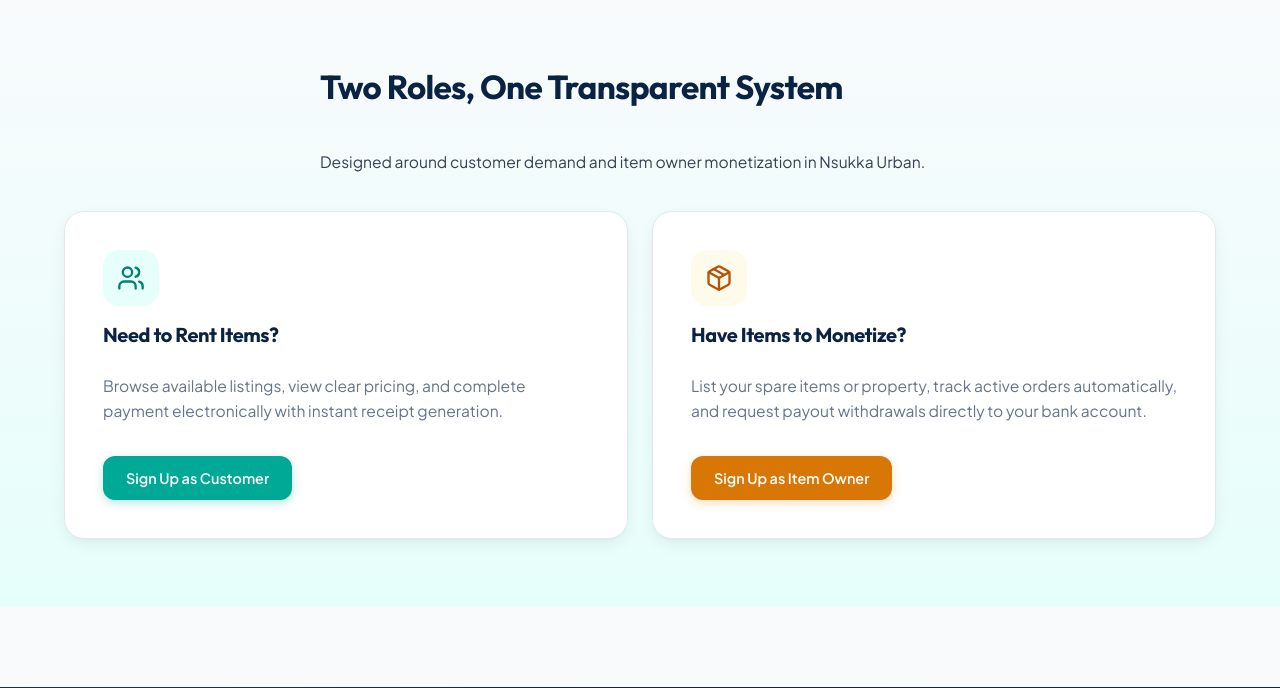
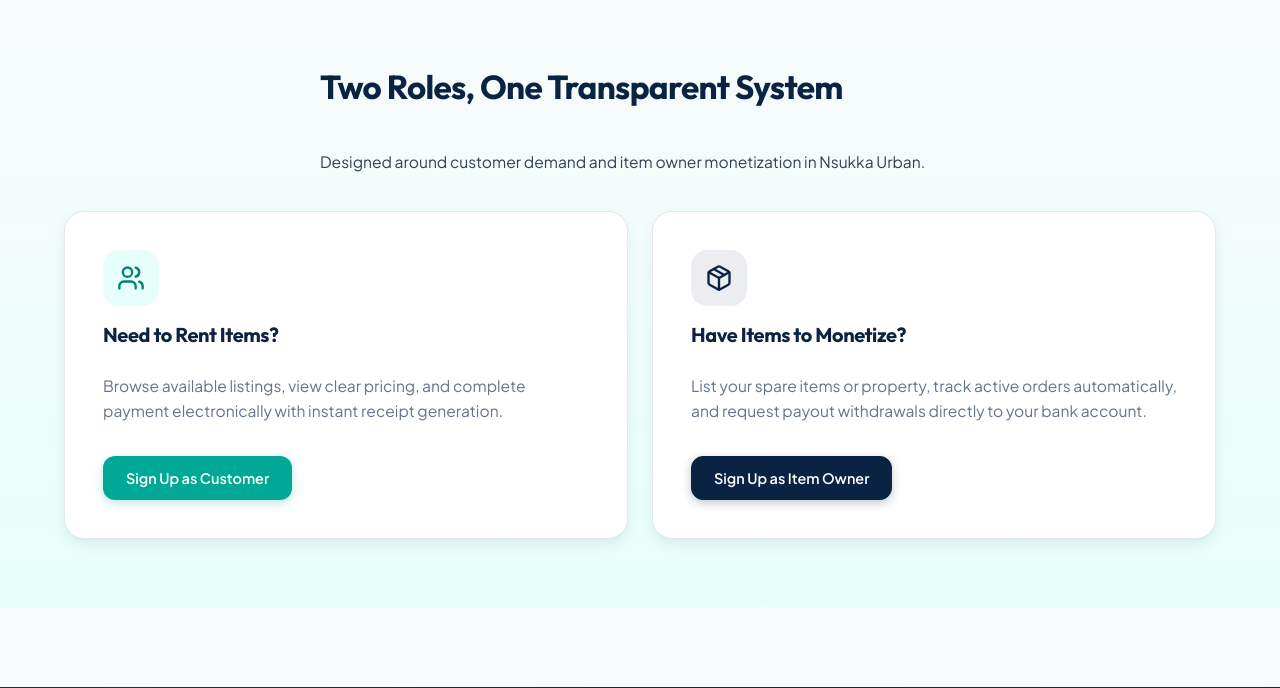
Before and after one commit to odibest7/rentpoint, a Django app: page / in a window 1280 px wide. Shown: the part 1507-2195 px from the top of the page. Run offline with Django 5.2, Linux system fonts and the light colour scheme; data that the repository does not hold is empty.

Commit message:
fix(ui): remove amber from non-pending UI elements, reserve it strictly for warning and pending states

```diff
--- a/static/css/main.css
+++ b/static/css/main.css
@@ -191,15 +191,18 @@ img {
   box-shadow: 0 5px 16px rgba(10, 35, 66, 0.35);
 }
 
-/* Warm Amber Accent Button */
+/* Secondary CTA Button - matches primary teal but with navy outline style */
 .btn-accent {
-  background: var(--color-accent-amber);
+  background: var(--color-primary-navy);
   color: #FFFFFF !important;
-  box-shadow: 0 3px 10px rgba(217, 119, 6, 0.25);
+  border-color: var(--color-primary-navy);
+  box-shadow: 0 3px 10px rgba(10, 35, 66, 0.25);
 }
 .btn-accent:hover {
-  background: var(--color-accent-amber-dark);
+  background: var(--color-primary-navy-light);
+  border-color: var(--color-primary-navy-light);
   color: #FFFFFF !important;
+  box-shadow: 0 5px 16px rgba(10, 35, 66, 0.35);
 }
 
 /* Outline Button */
@@ -336,9 +339,10 @@ img {
 }
 
 .btn-admin-link {
-  color: var(--color-accent-amber-dark) !important;
-  background: var(--color-accent-amber-light) !important;
-  border: 1px solid rgba(217, 119, 6, 0.25) !important;
+  color: var(--color-primary-navy) !important;
+  background: var(--color-accent-teal-subtle) !important;
+  border: 1px solid var(--color-accent-teal-border) !important;
+  font-weight: 700;
 }
 
 .admin-badge-count {
@@ -798,8 +802,8 @@ img {
 }
 
 .owner-icon {
-  background: var(--color-accent-amber-light);
-  color: var(--color-accent-amber-dark);
+  background: rgba(10, 35, 66, 0.08);
+  color: var(--color-primary-navy);
 }
 
 /* ---------- Dashboard Architecture ---------- */
```
